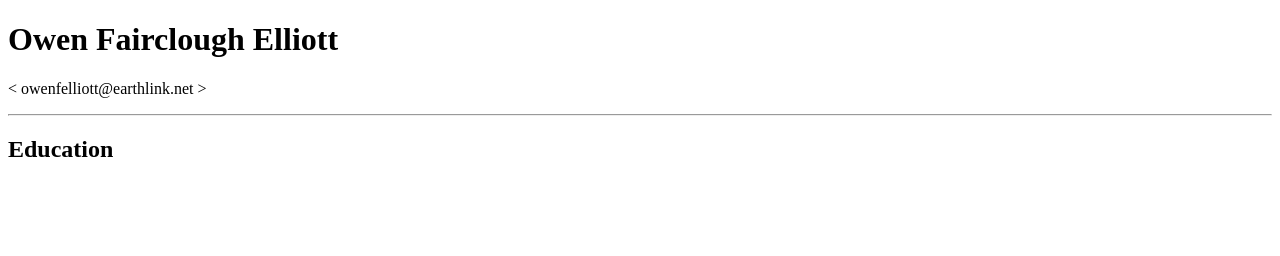
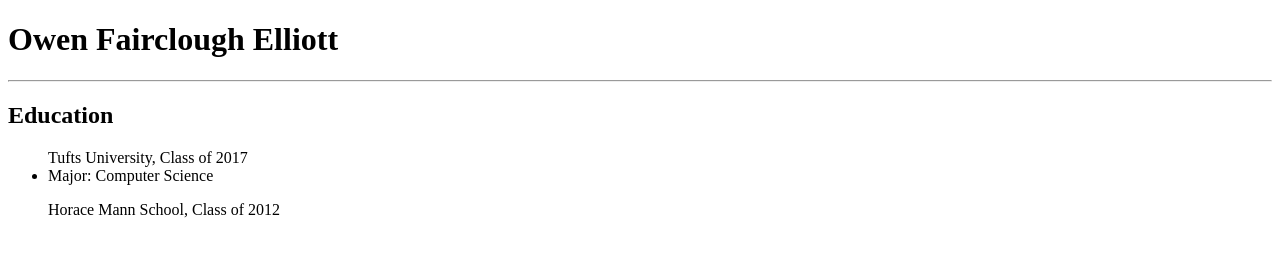
Before and after one commit to oellio01/oellio01.github.io, a plain HTML site: page resume.html in a window 1280 px wide. Drawn offline with Linux system fonts and the light colour scheme.

Commit message:
updated resume

```diff
--- a/resume.html
+++ b/resume.html
@@ -8,11 +8,13 @@
 </head>
 
 <body>
-        <h1>Owen Fairclough Elliott</h1>
-        <p>< owenfelliott@earthlink.net ></p>
+        <h1>Owen Fairclough Elliott </h1>
         <hr/>
-        <h2> Education </h2>
-
+        <h2>Education</h2>
+        <ul>Tufts University, Class of 2017
+        <li>Major: Computer Science</li>
+        </ul>
+        <ul>Horace Mann School, Class of 2012</ul>
 </body>
 
 </html>
```
